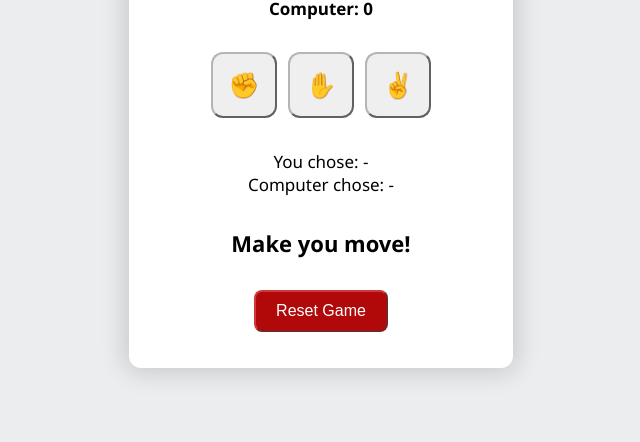
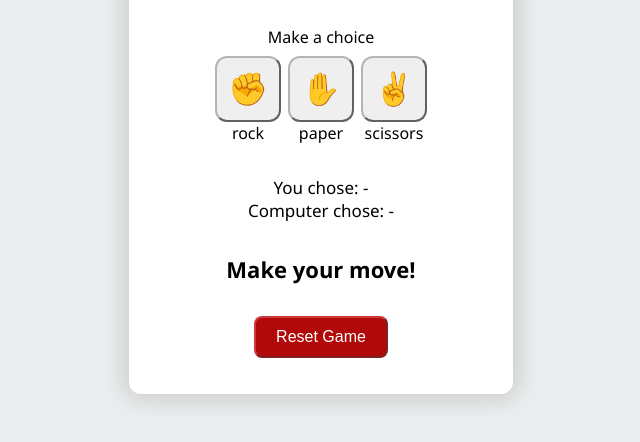
Before and after one commit to TaylorOkis/odin-rock-paper-scissors-2025, a plain HTML site: page index.html in a window 1280 px wide. Shown: the part 296-738 px from the top of the page, without its empty margins (319-959 px from the left). Drawn offline with Linux system fonts and the light colour scheme.

Commit message:
Update webpage css styling and html body

```diff
--- a/index.html
+++ b/index.html
@@ -16,17 +16,31 @@
             <p class="user">You: <span id="user-score">0</span></p>
             <p class="computer">Computer: <span id="computer-score">0</span></p>
         </div>
-        <div class="buttons">
-            <button class="choice-button" data-choice="rock">✊</button>
-            <button class="choice-button" data-choice="paper">✋</button>
-            <button class="choice-button" data-choice="scissors">✌️</button>
+        <div>
+            <p>Make a choice</p>
+            <div class="buttons">
+                <div>
+                    <button class="choice-button" data-choice="rock">✊</button>
+                    <p>rock</p>
+                </div>
+                <div>
+                    <button class="choice-button" data-choice="paper">✋</button>
+                    <p>paper</p>
+                </div>
+                <div>
+                    <button class="choice-button" data-choice="scissors">✌️</button>
+                    <p>scissors</p>
+                </div>
+
+            </div>
         </div>
+
         <div class="choices">
             <p>You chose: <span id="user-choice">-</span></p>
             <p>Computer chose: <span id="computer-choice">-</span></p>
         </div>
 
-        <p>Make you move!</p>
+        <p>Make your move!</p>
 
         <button id="reset-game">Reset Game</button>
     </div>
--- a/styles.css
+++ b/styles.css
@@ -30,7 +30,8 @@ body {
     font-size: 17px;
 }
 
-.choices>p {
+.choices>p,
+.main-container>p {
     font-size: 17px;
 }
 
@@ -39,14 +40,18 @@ body {
     font-size: 22px;
 }
 
+.buttons {
+    display: flex;
+}
+
 .choice-button {
     width: 66px;
     height: 66px;
     border-radius: 12px;
     border-color: #b4b5b6;
     border-width: 2.5px;
-    margin: 0 3.5px;
-    font-size: 25px;
+    margin: 8px 3.5px 0;
+    font-size: 32px;
 }
 
 .main-container>button {
```
